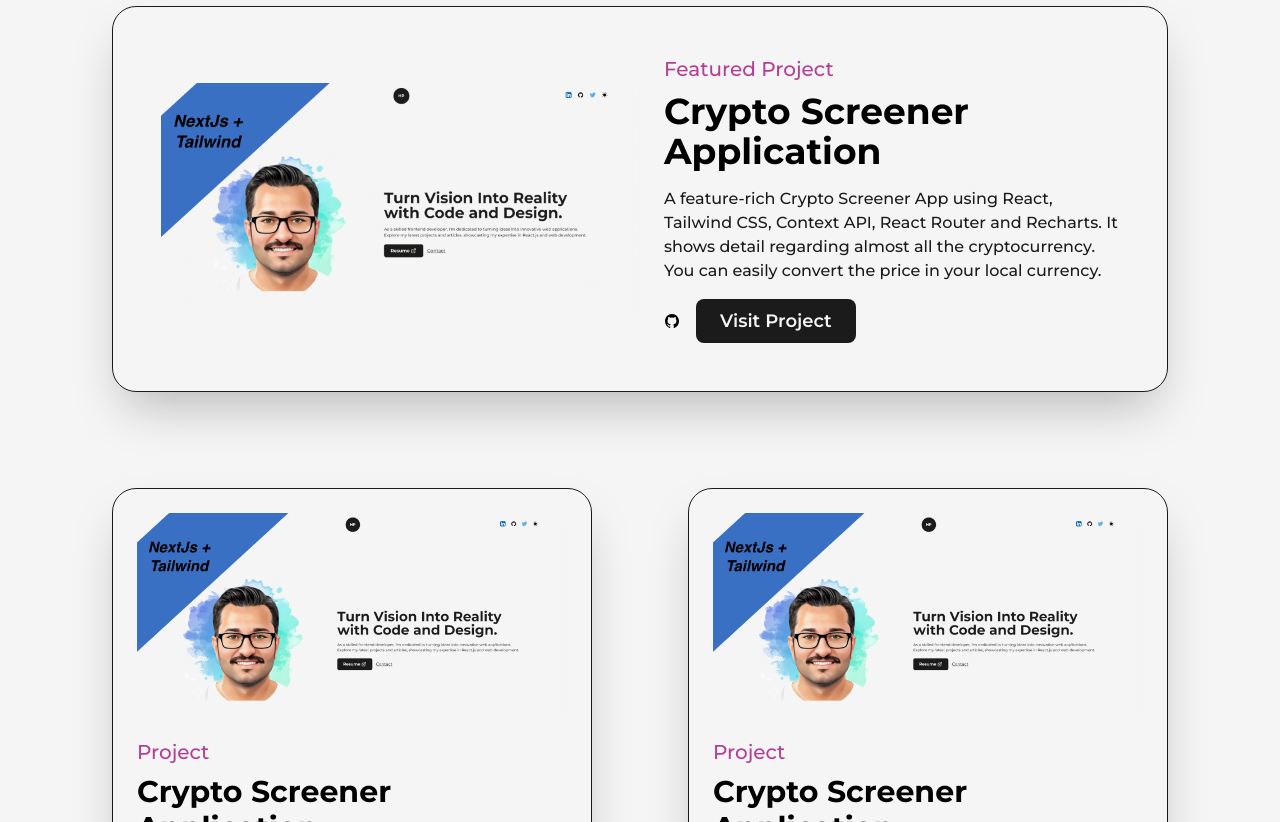
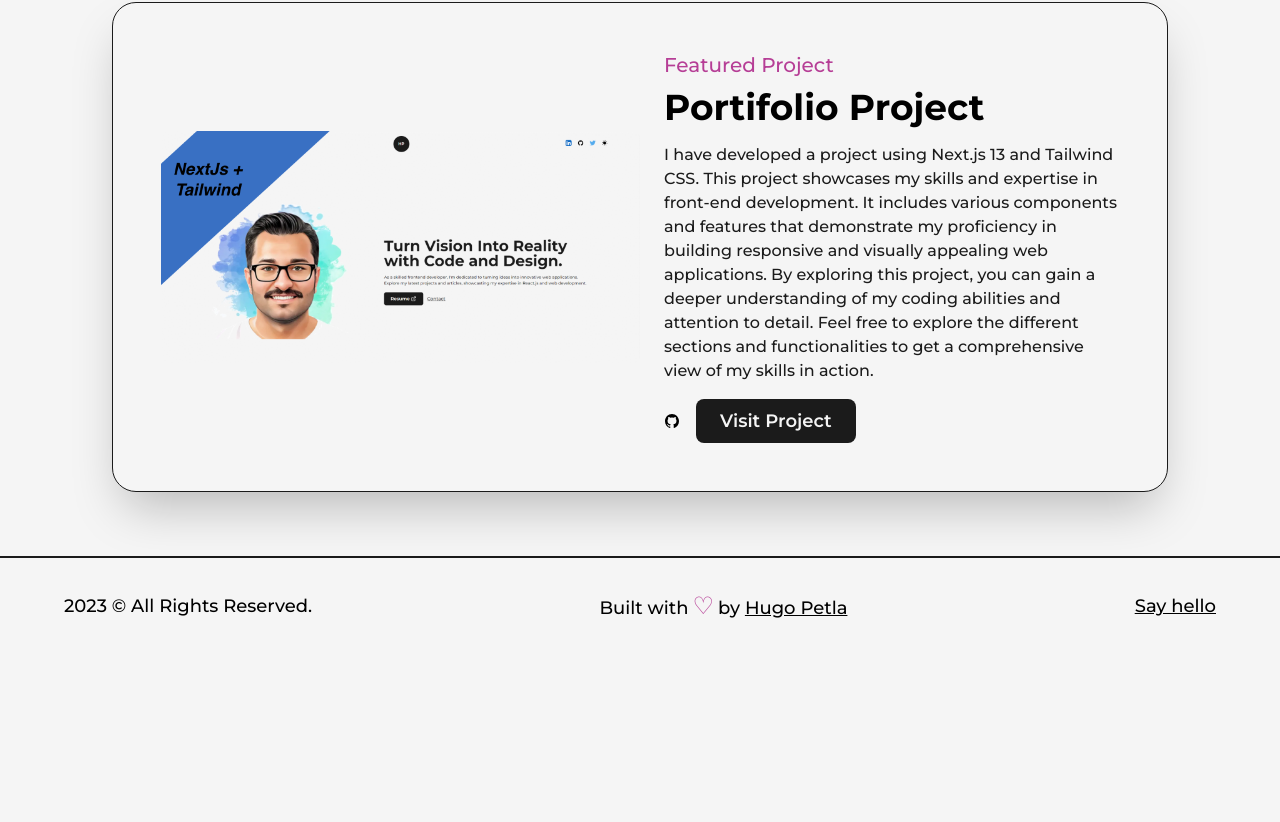
Before and after one commit to HugoPetla/my-portifolio, a Next.js app: page /projects in a window 1280 px wide. Shown: the part 618-1440 px from the top of the page. After the commit the page ends 1272 px from the top, so only its background shows below. Built offline with nearby package versions, Linux system fonts and the light colour scheme.

Commit message:
Updated the Image to be optimized and other stuff

```diff
--- a/src/app/page.tsx
+++ b/src/app/page.tsx
@@ -16,6 +16,8 @@ export default function Home() {
               src={profilePic}
               alt="HugoPetlaProfile"
               className="w-full h-auto"
+              sizes="(max-width: 768px) 100vw, (max-height: 1200px) 50vw, 50vw"
+              priority
             />
           </div>
           <div className="w-1/2 flex flex-col items-center self-center">
@@ -36,7 +38,7 @@ export default function Home() {
                 className="flex items-center bg-dark text-light p-2.5 px-6 rounded-lg text-lg font-semibold hover:bg-light hover:text-dark border-2 border-solid border-transparent hover:border-dark dark:bg-light dark:text-dark hover:dark:bg-dark hover:dark:text-light hover:dark:border-light"
                 download={true}
               >
-                Resume <LinkArrow className="w-6 ml-1" />
+                Resume <LinkArrow className="w-5 ml-1" />
               </Link>
               <Link
                 href="mailto:hugopetla@gmail.com"
--- a/src/app/projects/page.tsx
+++ b/src/app/projects/page.tsx
@@ -2,11 +2,12 @@
 import { AnimatedText } from "@/components/AnimatedText";
 import { GithubIcon } from "@/components/Icons";
 import Head from "next/head";
-import Image, { StaticImageData } from "next/image";
+import { StaticImageData } from "next/image";
 import Link from "next/link";
 import ProjectImg from "@/public/images/projects/Project_landpage.png";
+import { AnimatedImg } from "@/components/AnimatedImg";
 
-interface CardProjectProps {
+interface CardProject {
   title: string;
   type: "Featured Project" | "Project";
   summary?: string;
@@ -15,68 +16,80 @@ interface CardProjectProps {
   github: string;
 }
 
-const CardProject = ({
-  type,
-  title,
-  summary,
-  img,
-  link,
-  github,
-}: CardProjectProps) => {
+interface ListCardsProps {
+  listCards: CardProject[];
+}
+
+const ListCardsProject = ({ listCards }: ListCardsProps) => {
   return (
+    <div className="grid grid-cols-12 gap-24">
+      {listCards.map((card, index) => {
+        return (
+          <div
+            className={`${
+              card.type === "Featured Project"
+                ? "col-span-12"
+                : "col-span-6 md:col-span-6"
+            }`}
+            key={index}
+          >
             <article
               className={`w-full flex items-center justify-between rounded-3xl border border-solid border-dark bg-light shadow-2xl ${
-        type === "Featured Project" ? "p-12" : "flex-col p-6"
+                card.type === "Featured Project" ? "p-12" : "flex-col p-6"
               } dark:border-light dark:bg-dark`}
             >
               <Link
                 className={`cursor-pointer overflow-hidden rounded-lg ${
-          type === "Featured Project" ? "w-1/2" : "w-full"
+                  card.type === "Featured Project" ? "w-1/2" : "w-full"
                 }`}
-        href={link}
+                href={card.link}
                 target="_blank"
               >
-        <Image src={img} alt={title} className="w-full h-auto" />
+                <AnimatedImg img={card.img} title={card.title} />
               </Link>
               <div
                 className={`flex flex-col items-start justify-between  ${
-          type === "Featured Project" ? "w-1/2 pl-6" : "w-full mt-4"
+                  card.type === "Featured Project"
+                    ? "w-1/2 pl-6"
+                    : "w-full mt-4"
                 }`}
               >
                 <span className="text-primary font-medium text-xl dark:text-primaryDark">
-          {type}
+                  {card.type}
                 </span>
                 <Link
-          href={link}
+                  href={card.link}
                   target="_blank"
                   className="hover:underline underline-offset-2"
                 >
                   <h2
                     className={`my-2 w-full text-left font-bold ${
-              type === "Featured Project" ? "text-4xl" : "text-3xl"
+                      card.type === "Featured Project" ? "text-4xl" : "text-3xl"
                     }`}
                   >
-            {title}
+                    {card.title}
                   </h2>
                 </Link>
-        {type === "Featured Project" && (
+                {card.type === "Featured Project" && (
                   <p className="my-2 font-medium text-dark dark:text-light">
-            {summary}
+                    {card.summary}
                   </p>
                 )}
                 <div className="mt-2 flex items-center">
-          <Link href={github} target="_blank">
+                  <Link href={card.github} target="_blank">
                     <GithubIcon
-              className={`${type === "Featured Project" ? "w-10" : "w-8"}`}
+                      className={`${
+                        card.type === "Featured Project" ? "w-12" : "w-8"
+                      }`}
                     />
                   </Link>
                   <Link
                     className={`ml-4 font-semibold ${
-              type === "Featured Project"
+                      card.type === "Featured Project"
                         ? "rounded-lg bg-dark text-light p-2 px-6 text-lg dark:bg-light dark:text-dark"
                         : "underline"
                     }`}
-            href={link}
+                    href={card.link}
                     target="_blank"
                   >
                     Visit Project
@@ -84,8 +97,24 @@ const CardProject = ({
                 </div>
               </div>
             </article>
+          </div>
+        );
+      })}
+    </div>
   );
 };
+
+const listCards: CardProject[] = [
+  {
+    title: "Portifolio Project",
+    summary:
+      "I have developed a project using Next.js 13 and Tailwind CSS. This project showcases my skills and expertise in front-end development. It includes various components and features that demonstrate my proficiency in building responsive and visually appealing web applications. By exploring this project, you can gain a deeper understanding of my coding abilities and attention to detail. Feel free to explore the different sections and functionalities to get a comprehensive view of my skills in action.",
+    link: "/",
+    type: "Featured Project",
+    github: "/",
+    img: ProjectImg
+  }
+];
 
 export default function Projects() {
   return (
@@ -103,44 +132,7 @@ export default function Projects() {
           className="mb-16"
           key={1}
         />
-        <div className="grid grid-cols-12 gap-24">
-          <div className="col-span-12">
-            <CardProject
-              title="Crypto Screener Application"
-              summary="A feature-rich Crypto Screener App using React, Tailwind CSS, Context API, React Router and Recharts.
-It shows detail regarding almost all the cryptocurrency. You can easily convert the price in your
-local currency."
-              link="/"
-              type="Featured Project"
-              github="/"
-              img={ProjectImg}
-            />
-          </div>
-          <div className="col-span-6 md:col-span-6">
-            <CardProject
-              title="Crypto Screener Application"
-              summary="A feature-rich Crypto Screener App using React, Tailwind CSS, Context API, React Router and Recharts.
-It shows detail regarding almost all the cryptocurrency. You can easily convert the price in your
-local currency."
-              link="/"
-              type="Project"
-              github="/"
-              img={ProjectImg}
-            />
-          </div>
-          <div className="col-span-6 md:col-span-6">
-            <CardProject
-              title="Crypto Screener Application"
-              summary="A feature-rich Crypto Screener App using React, Tailwind CSS, Context API, React Router and Recharts.
-It shows detail regarding almost all the cryptocurrency. You can easily convert the price in your
-local currency."
-              link="/"
-              type="Project"
-              github="/"
-              img={ProjectImg}
-            />
-          </div>
-        </div>
+        <ListCardsProject listCards={listCards} />
       </main>
     </div>
   );
--- /dev/null
+++ b/src/components/AnimatedImg/index.tsx
@@ -0,0 +1,23 @@
+import { motion } from "framer-motion";
+import Image, { StaticImageData } from "next/image";
+
+const FramerImage = motion(Image);
+
+interface AnimatedImgProps {
+  img: StaticImageData;
+  title: string;
+}
+
+export const AnimatedImg = ({ img, title }: AnimatedImgProps) => {
+  return (
+    <FramerImage
+      src={img}
+      alt={title}
+      className="w-full h-auto"
+      whileHover={{ scale: 1.05 }}
+      transition={{ duration: 0.2 }}
+      sizes="(max-width: 768px) 100vw, (max-height: 1200px) 50vw, 50vw"
+      priority
+    />
+  );
+};
--- a/src/components/ArticleCard/FeaturedArticle/index.tsx
+++ b/src/components/ArticleCard/FeaturedArticle/index.tsx
@@ -1,6 +1,6 @@
-import Image, { StaticImageData } from "next/image";
+import { AnimatedImg } from "@/components/AnimatedImg";
+import { StaticImageData } from "next/image";
 import Link from "next/link";
-import { motion } from "framer-motion";
 
 interface FeaturedArticleProps {
   img: StaticImageData;
@@ -10,14 +10,12 @@ interface FeaturedArticleProps {
   link: string;
 }
 
-const FramerImage = motion(Image);
-
 const FeaturedArticle = ({
   img,
   title,
   time,
   summary,
-  link,
+  link
 }: FeaturedArticleProps) => {
   return (
     <li className="relative col-span-1 w-full p-4 bg-light border border-solid border-dark rounded-2xl dark:bg-dark dark:border-light">
@@ -27,13 +25,7 @@ const FeaturedArticle = ({
         target="_blank"
         href={link}
       >
-        <FramerImage
-          src={img}
-          alt={title}
-          className="w-full h-auto"
-          whileHover={{ scale: 1.05 }}
-          transition={{ duration: 0.2 }}
-        />
+        <AnimatedImg img={img} title={title} />
       </Link>
       <Link href={link} target="_blank">
         <h2 className="capitalize text-2xl font-bold my-2 hover:underline">
```
Also changed, not shown: src/app/about/page.tsx (+12 -10 lines), src/app/articles/page.tsx (+6 -20 lines), src/app/layout.tsx (+4 -4 lines), src/components/Navbar/index.tsx (+7 -7 lines). Lines whose indentation alone changed are shown as unchanged.
